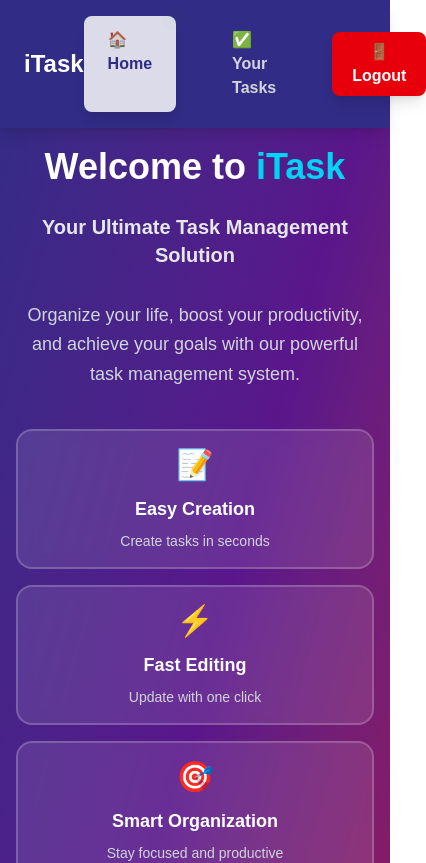
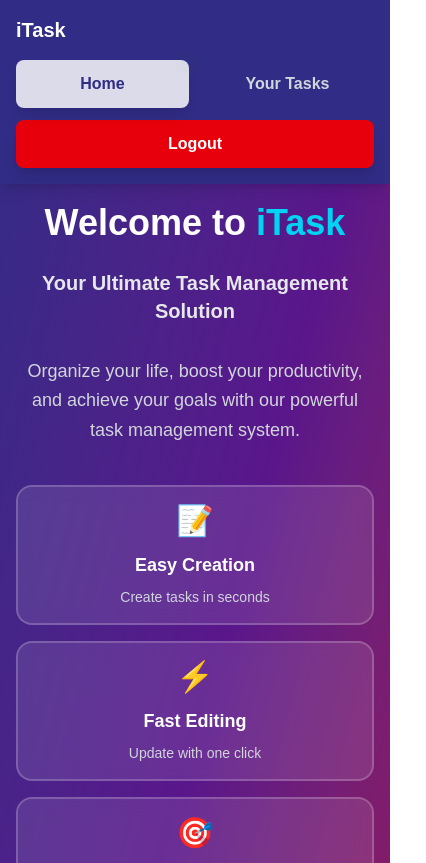
Before and after one commit to sharmadeepak47045-blip/Todo-Frontend-, a React (Vite) app: page /home in a window 390 px wide. Shown: the top 863 px of the page, 426 px wide, since content can reach past the window. Built offline with nearby package versions, Linux system fonts and the light colour scheme; sample sign-in values are in the browser's storage.

Commit message:
feat: make navbar fully responsive with tailwind css

```diff
--- a/src/pages/TodoPage/Navbar.jsx
+++ b/src/pages/TodoPage/Navbar.jsx
@@ -28,26 +28,30 @@ const Navbar = ({ setToken }) => {
 
   return (
     <>
-      <nav className="flex justify-between items-center bg-indigo-900 text-white py-4 px-6 shadow-lg">
+      <nav className="flex flex-col md:flex-row justify-between items-center bg-indigo-900 text-white py-4 px-4 md:px-6 shadow-lg w-full">
+        {/* Logo and Navigation Container */}
+        <div className="flex justify-between items-center w-full md:w-auto">
+          {/* Logo */}
           <div
             className="logo cursor-pointer flex items-center gap-2"
             onClick={() => navigate("/home")}
           >
-          <span className="font-bold text-2xl">iTask</span>
+            <span className="font-bold text-xl sm:text-2xl">iTask</span>
           </div>
 
-        <div className="flex items-center gap-8">
-          <ul className="flex gap-8">
+          {/* Desktop Navigation - Hidden on mobile */}
+          <div className="hidden md:flex items-center gap-6 lg:gap-8">
+            <ul className="flex gap-4 lg:gap-8">
               {/* Home Button */}
               <li
                 onClick={() => navigate("/home")}
-              className={`cursor-pointer transition-all duration-300 relative px-6 py-3 rounded-lg ${
+                className={`cursor-pointer transition-all duration-300 relative px-4 py-2 lg:px-6 lg:py-3 rounded-lg ${
                   isActive("/home")
                     ? "bg-white text-indigo-900 font-bold shadow-lg animate-pulse"
                     : "text-gray-300 hover:text-white hover:bg-indigo-700"
                 }`}
               >
-              <span className="font-semibold">🏠 Home</span>
+                <span className="font-semibold text-sm lg:text-base">Home</span>
                 {isActive("/home") && (
                   <div className="absolute -top-1 -right-1 w-3 h-3 bg-green-500 rounded-full animate-ping"></div>
                 )}
@@ -56,13 +60,13 @@ const Navbar = ({ setToken }) => {
               {/* Your Tasks Button */}
               <li
                 onClick={() => navigate("/todo")}
-              className={`cursor-pointer transition-all duration-300 relative px-6 py-3 rounded-lg ${
+                className={`cursor-pointer transition-all duration-300 relative px-4 py-2 lg:px-6 lg:py-3 rounded-lg ${
                   isActive("/todo")
                     ? "bg-white text-indigo-900 font-bold shadow-lg animate-pulse"
                     : "text-gray-300 hover:text-white hover:bg-indigo-700"
                 }`}
               >
-              <span className="font-semibold">✅ Your Tasks</span>
+                <span className="font-semibold text-sm lg:text-base">Your Tasks</span>
                 {isActive("/todo") && (
                   <div className="absolute -top-1 -right-1 w-3 h-3 bg-green-500 rounded-full animate-ping"></div>
                 )}
@@ -72,29 +76,73 @@ const Navbar = ({ setToken }) => {
             {/* Logout Button */}
             <button
               onClick={confirmLogout}
-            className="bg-red-600 hover:bg-red-700 text-white px-5 py-2 rounded-lg font-semibold transition-all transform hover:scale-105 shadow-lg"
+              className="bg-red-600 hover:bg-red-700 text-white px-4 py-2 lg:px-5 lg:py-2 rounded-lg font-semibold transition-all transform hover:scale-105 shadow-lg text-sm lg:text-base"
             >
-            🚪 Logout
+              Logout
+            </button>
+          </div>
+        </div>
+
+        {/* Mobile Navigation - Stacked layout */}
+        <div className="flex flex-col gap-3 w-full mt-4 md:hidden">
+          <div className="flex gap-3 w-full">
+            {/* Home Button */}
+            <div
+              onClick={() => navigate("/home")}
+              className={`cursor-pointer transition-all duration-300 relative flex-1 text-center py-3 rounded-lg ${
+                isActive("/home")
+                  ? "bg-white text-indigo-900 font-bold shadow-lg animate-pulse"
+                  : "text-gray-300 hover:text-white hover:bg-indigo-700"
+              }`}
+            >
+              <span className="font-semibold">Home</span>
+              {isActive("/home") && (
+                <div className="absolute -top-1 -right-1 w-3 h-3 bg-green-500 rounded-full animate-ping"></div>
+              )}
+            </div>
+
+            {/* Your Tasks Button */}
+            <div
+              onClick={() => navigate("/todo")}
+              className={`cursor-pointer transition-all duration-300 relative flex-1 text-center py-3 rounded-lg ${
+                isActive("/todo")
+                  ? "bg-white text-indigo-900 font-bold shadow-lg animate-pulse"
+                  : "text-gray-300 hover:text-white hover:bg-indigo-700"
+              }`}
+            >
+              <span className="font-semibold">Your Tasks</span>
+              {isActive("/todo") && (
+                <div className="absolute -top-1 -right-1 w-3 h-3 bg-green-500 rounded-full animate-ping"></div>
+              )}
+            </div>
+          </div>
+
+          {/* Logout Button - Full width on mobile */}
+          <button
+            onClick={confirmLogout}
+            className="bg-red-600 hover:bg-red-700 text-white py-3 rounded-lg font-semibold transition-all transform hover:scale-105 shadow-lg w-full"
+          >
+            Logout
           </button>
         </div>
       </nav>
 
-      {/* ✅ Logout Confirmation Modal */}
+      {/* ✅ Logout Confirmation Modal - Responsive */}
       {showLogoutModal && (
-        <div className="fixed inset-0 flex items-center justify-center bg-black bg-opacity-50 z-50">
-          <div className="bg-white rounded-lg p-6 w-80 text-center">
+        <div className="fixed inset-0 flex items-center justify-center bg-black bg-opacity-50 z-50 p-4">
+          <div className="bg-white rounded-lg p-6 w-full max-w-sm sm:max-w-md text-center">
             <h2 className="text-xl font-bold mb-4 text-gray-800">Confirm Logout</h2>
             <p className="mb-6 text-gray-600">Are you sure you want to logout?</p>
-            <div className="flex justify-around gap-4">
+            <div className="flex flex-col sm:flex-row justify-around gap-3 sm:gap-4">
               <button
                 onClick={cancelLogout}
-                className="bg-gray-300 hover:bg-gray-400 text-gray-800 px-6 py-2 rounded-md font-bold transition-all"
+                className="bg-gray-300 hover:bg-gray-400 text-gray-800 px-6 py-2 rounded-md font-bold transition-all flex-1"
               >
                 Cancel
               </button>
               <button
                 onClick={handleLogout}
-                className="bg-red-600 hover:bg-red-700 text-white px-6 py-2 rounded-md font-bold transition-all"
+                className="bg-red-600 hover:bg-red-700 text-white px-6 py-2 rounded-md font-bold transition-all flex-1"
               >
                 Yes, Logout
               </button>
```
Lines whose indentation alone changed are shown as unchanged.
